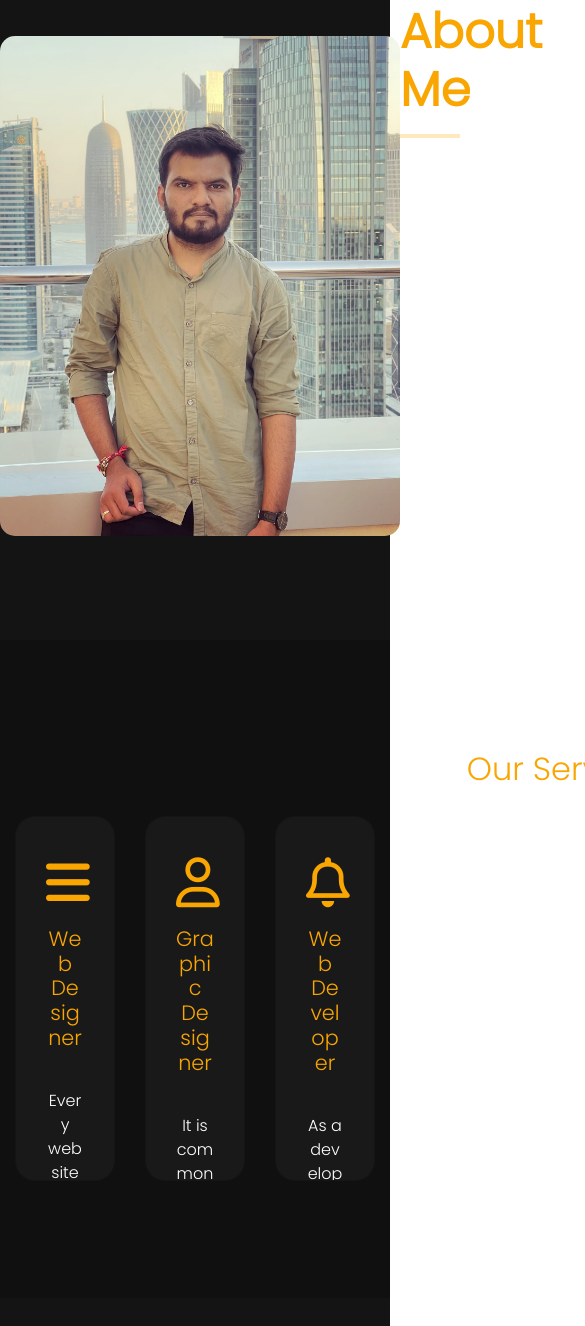
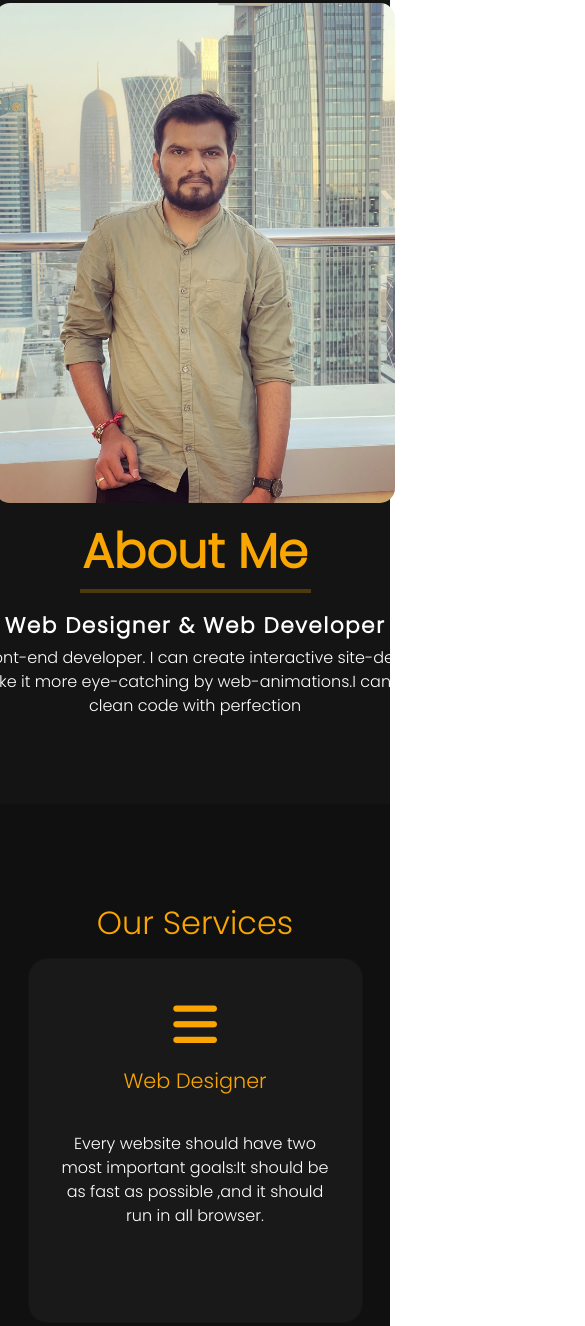
Before and after one commit to Meet8080/myportfolio, a plain HTML site: page index.html in a window 390 px wide. Shown: the part 911-2237 px from the top of the page, 585 px wide, since content can reach past the window. Drawn offline with nearby package versions, Linux system fonts and the light colour scheme.

Commit message:
updated responsive

```diff
--- a/style.css
+++ b/style.css
@@ -314,4 +314,39 @@ footer{
     nav{
         flex-direction: column;
     }
+    .main2{
+        display: flex;
+        justify-content: center;
+        align-items: center;
+        flex-direction: column;
+    }
+    .main-info h2{
+        text-align: center;
+        margin-top: 20px;
+    }
+    .main-info hr{
+        margin: auto;
+    }
+    .main-info h4{
+        margin-top: 20px;
+        text-align: center;
+    }
+    .main-info p{
+        text-align: center;
+    }
+    .box{
+        display: flex;
+        justify-content: center;
+        align-items: center;
+        flex-direction: column;
+    }
+    .title h2{
+        width: 100%;
+        margin: auto;
+        text-align: center;
+    }
+    .information{
+        width: 50%;
+        height: 50%;
+    }
 }
```
